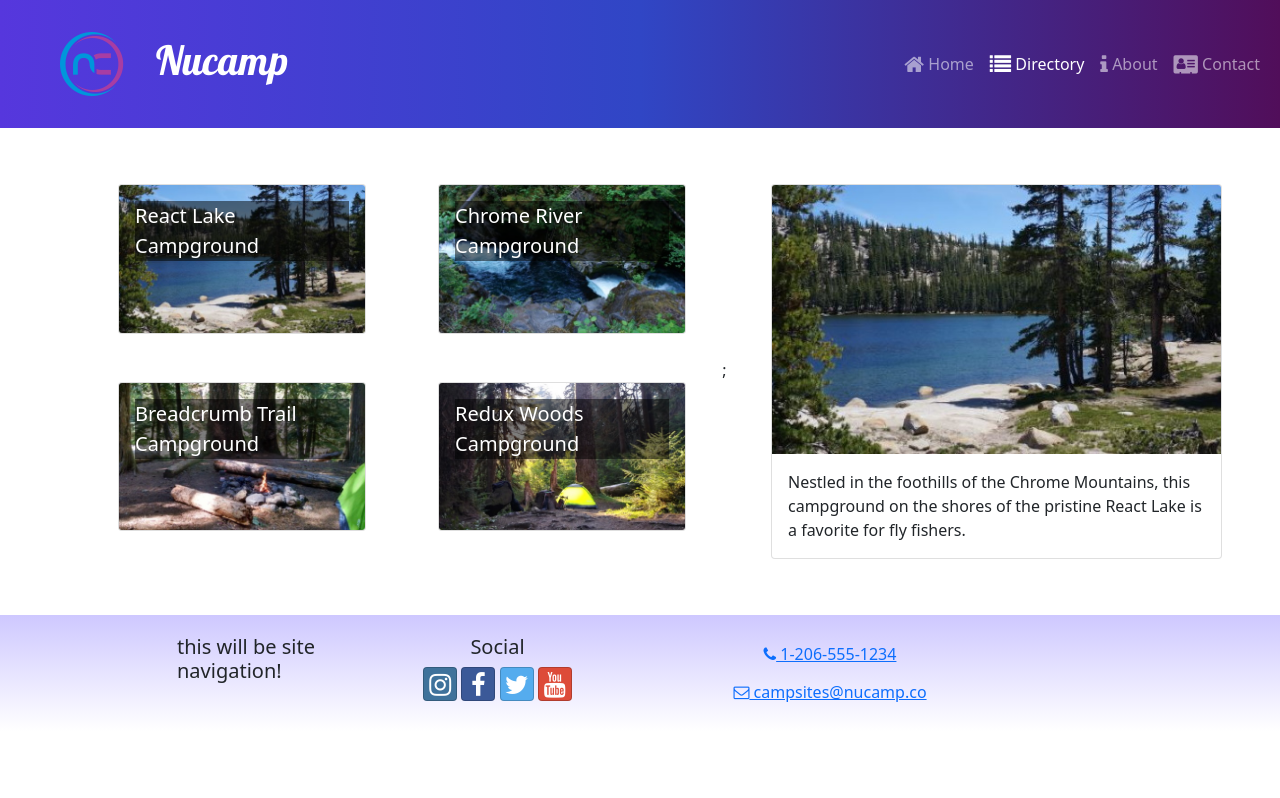
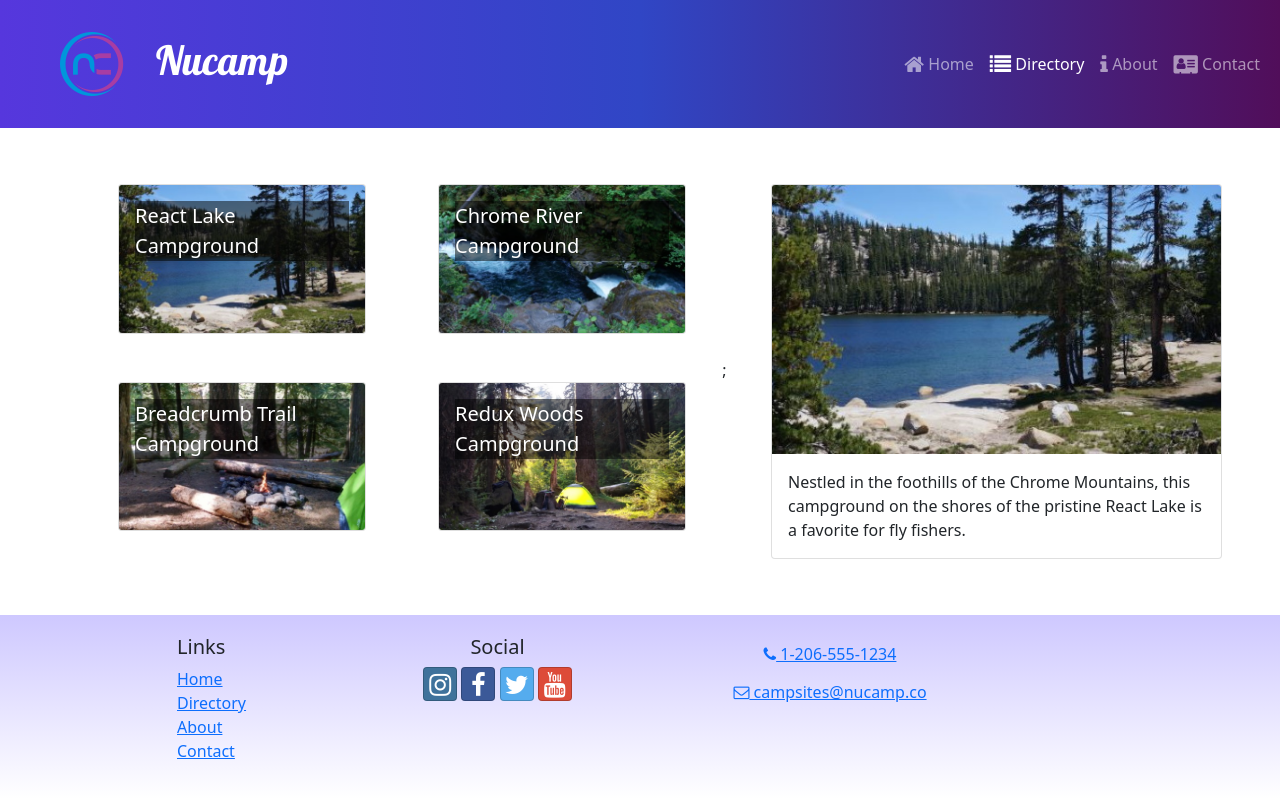
Before and after one commit to jannethg/2024nucamp_react_wk, a React (Create React App) app: page /directory in a window 1280 px wide. Built offline with nearby package versions, Linux system fonts and the light colour scheme.

Commit message:
add footer

```diff
--- a/src/components/Footer.js
+++ b/src/components/Footer.js
@@ -1,11 +1,28 @@
 import { Row, Col, Container } from "reactstrap";
+import { Link } from "react-router-dom";
 
 const Footer = () => {
     return (
         <footer className="site-footer">
             <Container>
                 <Row>
-                    <Col xs={{ size: 4, offset: 1 }} sm='2'><h5>this will be site navigation!</h5></Col>
+                    <Col xs={{ size: 4, offset: 1 }} sm='2'>
+                        <h5>Links</h5>
+                        <ul className="list-unstyled">
+                            <li>
+                                <Link to='/'>Home</Link>
+                            </li>
+                            <li>
+                                <Link to='/directory'>Directory</Link>
+                            </li>
+                            <li>
+                                <Link to='/about'>About</Link>
+                            </li>
+                            <li>
+                                <Link to='/contact'>Contact</Link>
+                            </li>
+                        </ul>
+                    </Col>
                     <Col xs='6' sm='3' className='text-center'>
                     <h5>Social</h5>
                         <a
```
